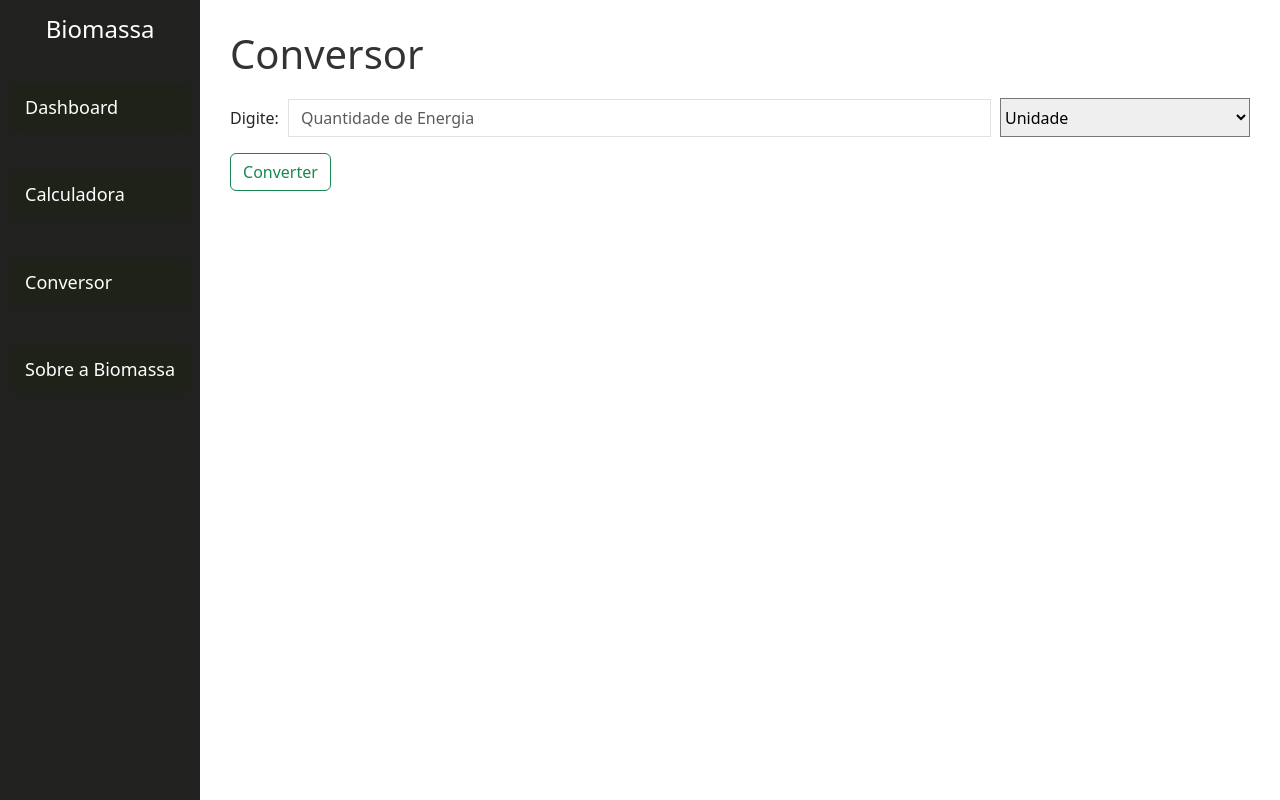
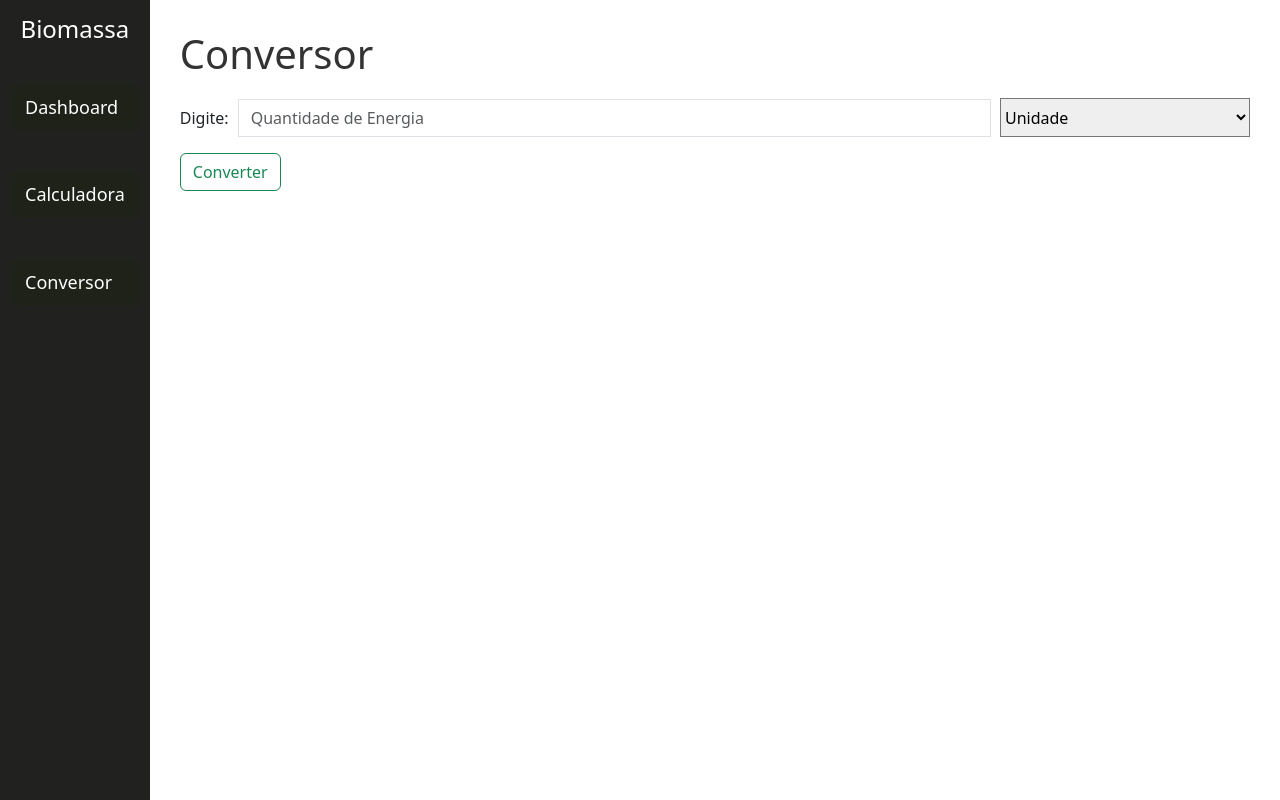
Before and after one commit to alecsandermoraes/biomassa, an Electron app: page pages/conversor.html in a window 1280 px wide. Drawn offline with nearby package versions, Linux system fonts and the light colour scheme.

Commit message:
Sobre removido

```diff
--- a/pages/conversor.html
+++ b/pages/conversor.html
@@ -16,7 +16,6 @@
                     <li><a href="./dashboard.html">Dashboard</a></li>
                     <li><a href="./calculadora.html">Calculadora</a></li>
                     <li><a href="./conversor.html">Conversor</a></li>
-                    <li><a href="./biomassa.html">Sobre a Biomassa</a></li>
                 </ul>
             </div>
             <div class="main-content">
```
Also changed, not shown: pages/calculadora.html (+0 -1 lines), pages/dashboard.html (+1 -2 lines).
